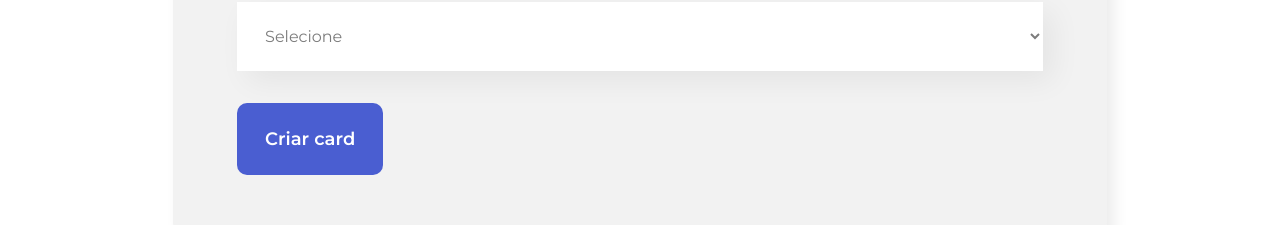
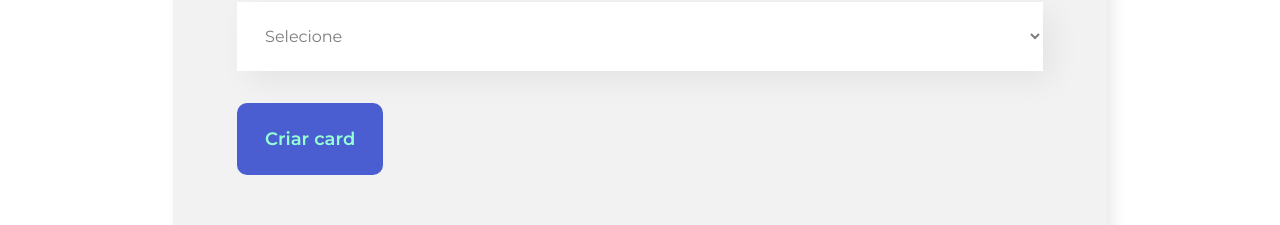
Before and after one commit to lucassmaniotto/Organo-App, a React (Create React App) app: page / in a window 1280 px wide. In both pictures the pointer is over the button "Criar card". Shown: the part 1109-1334 px from the top of the page. Built offline with nearby package versions, Linux system fonts and the light colour scheme.

Commit message:
fix: ajustando hover do botão de formulário

```diff
--- a/src/components/Button/index.css
+++ b/src/components/Button/index.css
@@ -18,6 +18,7 @@
 
 .button:hover {
     background: #4a5ed1;
+    color: #95FFD4;
 }
 
 .button:active {
```
